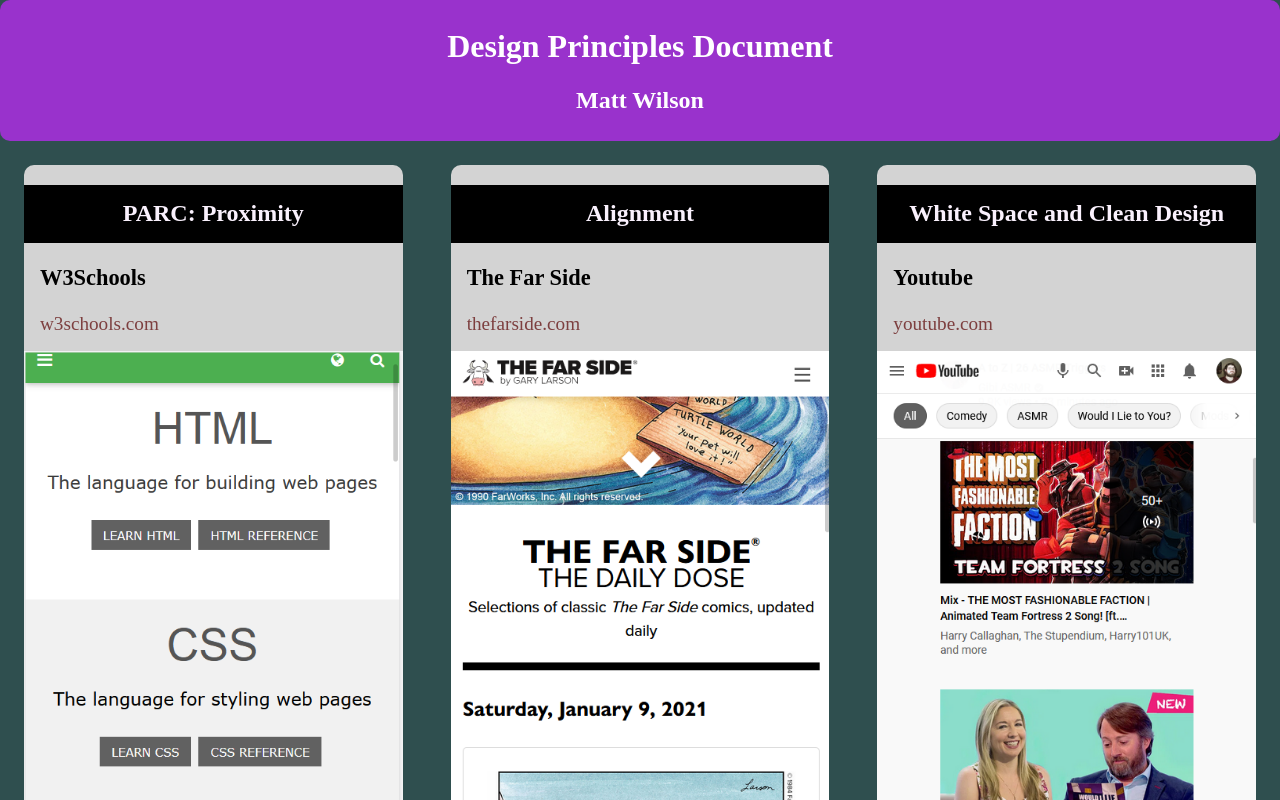
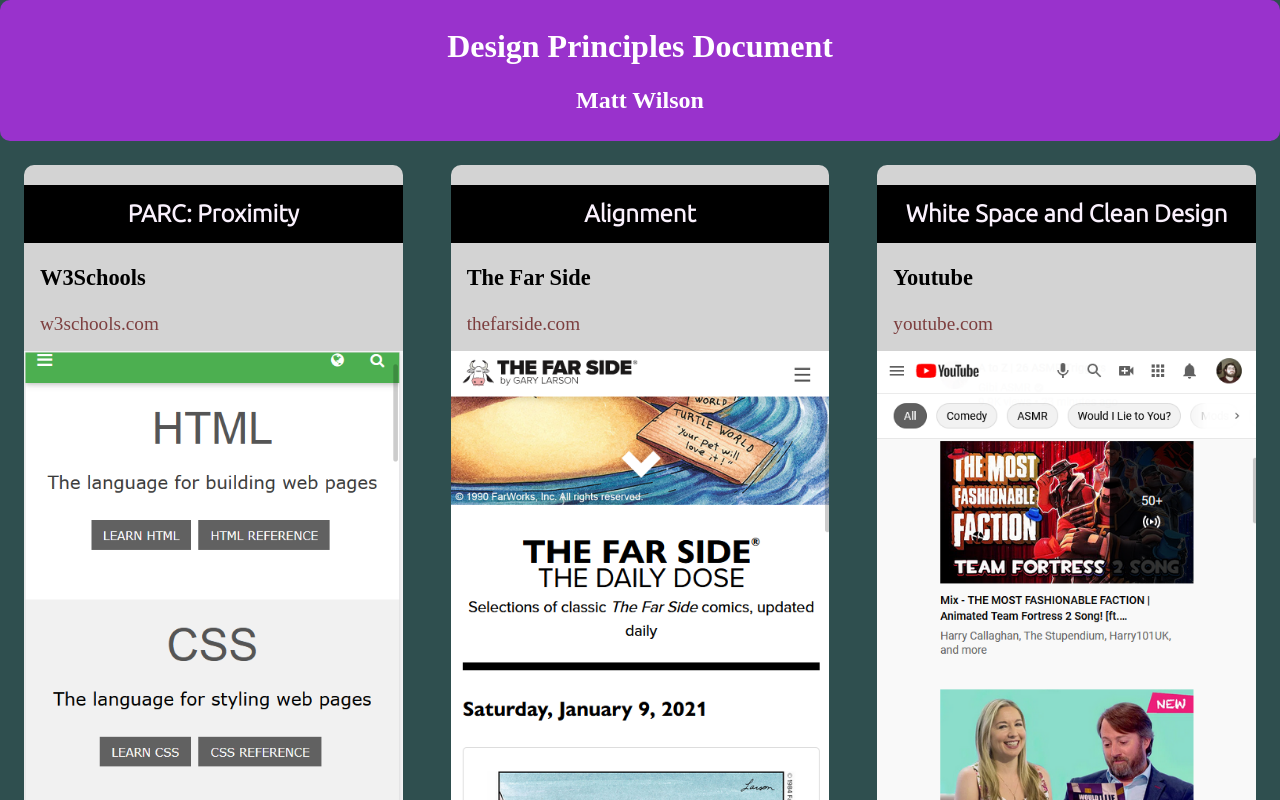
Before and after one commit to mattwandcow/mattwandcow.github.io, a plain HTML site: page designPrinciples.html in a window 1280 px wide. Shown: the top 800 px of the page. Drawn offline with Linux system fonts and the light colour scheme.

Commit message:
added font

```diff
--- a/css/courseAssignmentPortal.css
+++ b/css/courseAssignmentPortal.css
@@ -33,6 +33,7 @@ h2 {
 
 }
 p {
+
     font-size: 1.2em;
 }
 footer a {
--- a/css/designPrinciples.css
+++ b/css/designPrinciples.css
@@ -22,6 +22,7 @@ section p{
     vertical-align: bottom;
     background-color: lightgray;
     margin: 16px;
+    font-family: 'Nanum Myeongjo', serif;
 }
 h3 {
     margin-left: 16px;
@@ -31,6 +32,7 @@ main h2{
     text-align: center;
     color: rgb(250, 241, 253);
 
+    font-family: 'Ubuntu', sans-serif;
     background-color: black;
     padding: 15px 5px;
 }
--- a/designPrinciples.html
+++ b/designPrinciples.html
@@ -10,7 +10,7 @@
     <link rel="stylesheet" href="css/normalize.css">
     <link rel="stylesheet" href="css/designPrinciples.css">
     <link rel="preconnect" href="https://fonts.gstatic.com">
-    <link href="https://fonts.googleapis.com/css2?family=Nanum+Gothic&family=Source+Sans+Pro:wght@200&family=Ubuntu:wght@300&display=swap" rel="stylesheet">
+    <link href="https://fonts.googleapis.com/css2?family=Nanum+Gothic&family=Ubuntu:wght@300&display=swap" rel="stylesheet">
 </head>
 
 <body>
```
